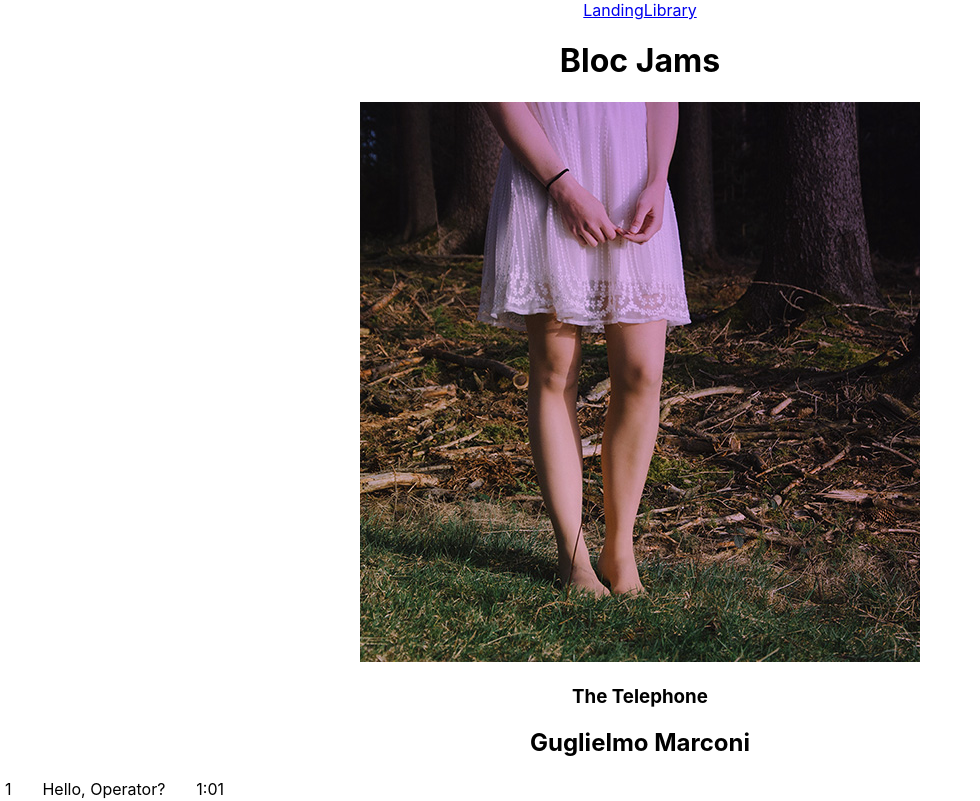
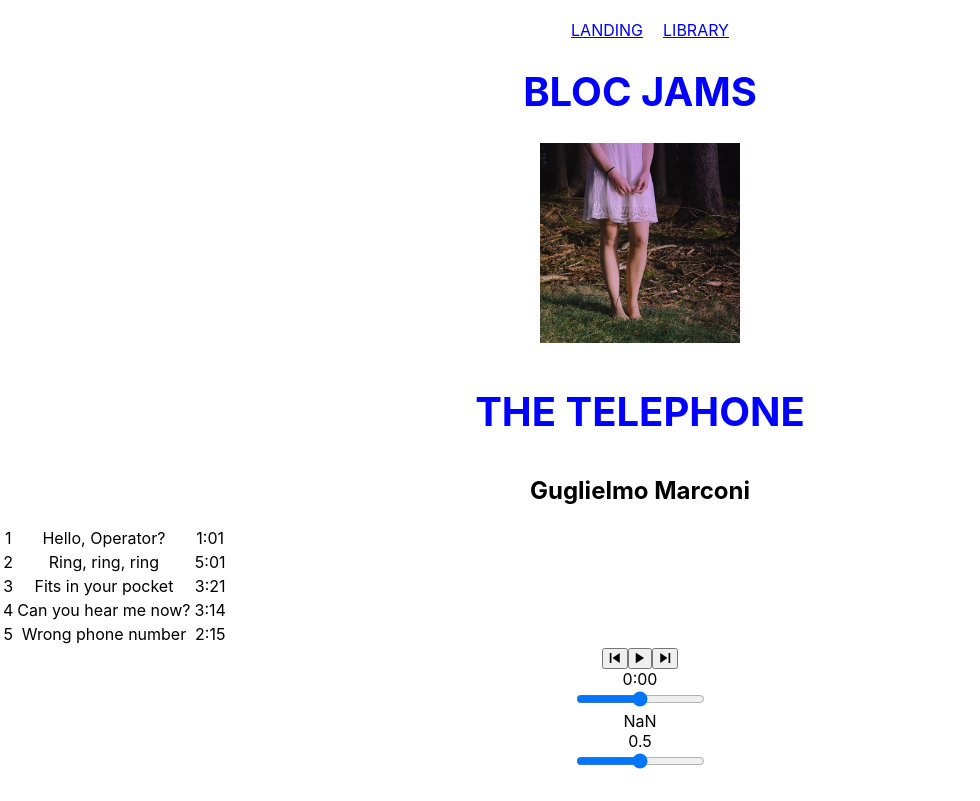
Before and after one commit to tanyanrswift/bloc-jams-react, a React (Create React App) app: page /album/guglielmo-marconi-the-telephone in a window 1280 px wide. Shown: the top 801 px of the page, without its empty margins (0-980 px from the left). Built offline with nearby package versions, Linux system fonts and the light colour scheme; some icons are missing.

Commit message:
Assignment Bloc Jams React Player Bar Range Inputs completed

```diff
--- a/src/App.css
+++ b/src/App.css
@@ -30,3 +30,18 @@
     transform: rotate(360deg);
   }
 }
+
+h1 {
+  text-transform: uppercase;
+  font-size: 40px;
+  color: blue;
+}
+
+.navigation {
+  text-transform: uppercase;
+  margin: 20px;
+}
+
+.landing-link {
+  margin: 20px;
+}
--- a/src/App.js
+++ b/src/App.js
@@ -10,8 +10,8 @@ class App extends Component {
     return (
       <div className="App">
         <header>
-          <nav>
-            <Link to='/'>Landing</Link>
+          <nav className="navigation">
+            <Link to='/' className="landing-link">Landing</Link>
             <Link to='/library'>Library</Link>
           </nav>
           <h1>Bloc Jams</h1>
--- a/src/components/Album.js
+++ b/src/components/Album.js
@@ -1,4 +1,5 @@
 import React, { Component } from 'react';
+import './album.css';
 import albumData from './../data/albums';
 import PlayerBar from './PlayerBar';
 
@@ -135,17 +136,20 @@ class Album extends Component {
   }
 
   formatTime(seconds) {
-    const timeSeconds = this.state.currentTime.seconds;
-    const minutes = timeSeconds / 60;
-    const second = timeSeconds % 60;
-    return ("minutes" + ":" + "second");
+    const minutes = Math.round(seconds / 60);
+    const second = Math.round(seconds % 60);
+    if (second < 10) {
+      return (minutes + ":0" + second);
+    } else {
+      return (minutes + ":" + second);
+    }
   }
 
   render() {
     return(
       <section className="album">
         <section id="album-info">
-          <img id="album-cover-art" src={this.state.album.albumCover} alt={this.state.album.title}/>
+          <img id="album-cover-art" src={this.state.album.albumCover} alt={this.state.album.title} />
           <div className="album-details">
             <h1 id="album-title">{this.state.album.title}</h1>
             <h2 className="artist">{this.state.album.artist}</h2>
@@ -181,6 +185,7 @@ class Album extends Component {
           handleNextClick={() => this.handleNextClick()}
           handleTimeChange={(e) => this.handleTimeChange(e)}
           handleVolumeChange={(e) =>this.handleVolumeChange(e)}
+          formatTime={this.formatTime}
         />
       </section>
     );
--- a/src/components/Landing.js
+++ b/src/components/Landing.js
@@ -1,21 +1,22 @@
 import React from 'react';
+
 
 const Landing = () => (
   <section className="landing">
-    <h1 class Name="hero-title">Turn the music up!</h1>
+    <h1 className="hero-title">Turn the music up!</h1>
 
     <section className="selling-point">
       <div className="point">
-        <h2 className="point-title">Choose your music</h2>
-        <p className="point-description">The world is full of music; why should you have to listen to music that someone else chose?</p>
+        <h2 className="point-title1">Choose your music</h2>
+        <p className="point-description1">The world is full of music; why should you have to listen to music that someone else chose?</p>
       </div>
       <div className="point">
-        <h2 className="point-title">Unlimited, streaming, ad-free</h2>
-        <p className="point-description">No arbitrary limits. No distractions</p>
+        <h2 className="point-title2">Unlimited, streaming, ad-free</h2>
+        <p className="point-description2">No arbitrary limits. No distractions</p>
       </div>
       <div className="point">
-        <h2 className="point-title">Mobile enabled</h2>
-        <p className="point description">Listen to your music on the go. This streaming service is available on all mobile platforms.</p>
+        <h2 className="point-title3">Mobile enabled</h2>
+        <p className="point-description3">Listen to your music on the go. This streaming service is available on all mobile platforms.</p>
       </div>
     </section>
   </section>
--- a/src/components/Library.js
+++ b/src/components/Library.js
@@ -1,6 +1,7 @@
 import React, { Component } from 'react'; //allows us to use a class based component
 import { Link } from 'react-router-dom';
 import albumData from './../data/albums';
+import './library.css';
 
 class Library extends Component {
   constructor(props) {
--- a/src/components/PlayerBar.js
+++ b/src/components/PlayerBar.js
@@ -16,11 +16,11 @@ class PlayerBar extends Component {
           </button>
         </section>
         <section id="time-control">
-          <div className="current-time">{this.props.currentTime}</div>
+          <div className="current-time">{this.props.formatTime(this.props.currentTime)}</div>
           <input
             type="range"
             className="seek-bar"
-            value={(this.props.currentTime / this.props.duration) || 0}
+            value={this.props.formatTime(this.props.currentTime / this.props.duration) || this.props.formatTime(0)}
             max="1"
             min="0"
             step="0.01"
--- /dev/null
+++ b/src/components/album.css
@@ -0,0 +1,13 @@
+album {
+  font: white;
+  text-transform: uppercase;
+}
+
+#album-cover-art {
+  height: 200px;
+  width: 200px;
+}
+
+#song-list {
+  text-align: center;
+}
--- /dev/null
+++ b/src/components/landing.css
@@ -0,0 +1,49 @@
+.hero-title {
+  text-align: center;
+  text-transform: uppercase;
+  font-size: 30px;
+}
+
+.selling-point {
+  font-family: Arial, Helvetica, sans-serif;
+  color: white;
+  border-style: solid;
+  border-color: white;
+}
+
+.point-title1 {
+  text-align: left;
+  text-transform: uppercase;
+  margin-left: 40px;
+}
+
+.point-title2 {
+  text-align: right;
+  text-transform: uppercase;
+  margin-right: 40px;
+}
+
+.point-title3 {
+  text-align: left;
+  text-transform: uppercase;
+  margin-left: 40px;
+}
+
+.point-description1 {
+  text-align: left;
+  margin-left: 40px;
+}
+
+.point-description2 {
+  text-align: right;
+  margin-right: 40px;
+}
+
+.point-description3 {
+  text-align: left;
+  margin-left: 40px;
+}
+
+body {
+  background-color: black;
+}
--- /dev/null
+++ b/src/components/library.css
@@ -0,0 +1,3 @@
+.library {
+  color: white;
+}
```
Also changed, not shown: src/components/playerbar.css (added, +15 -0 lines).
